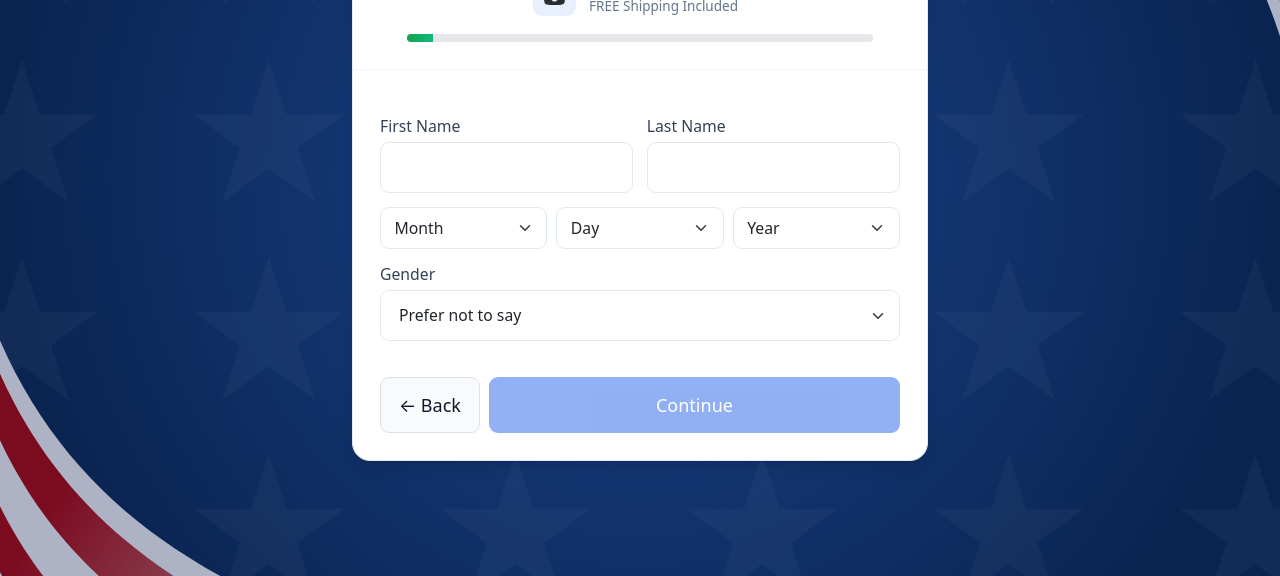
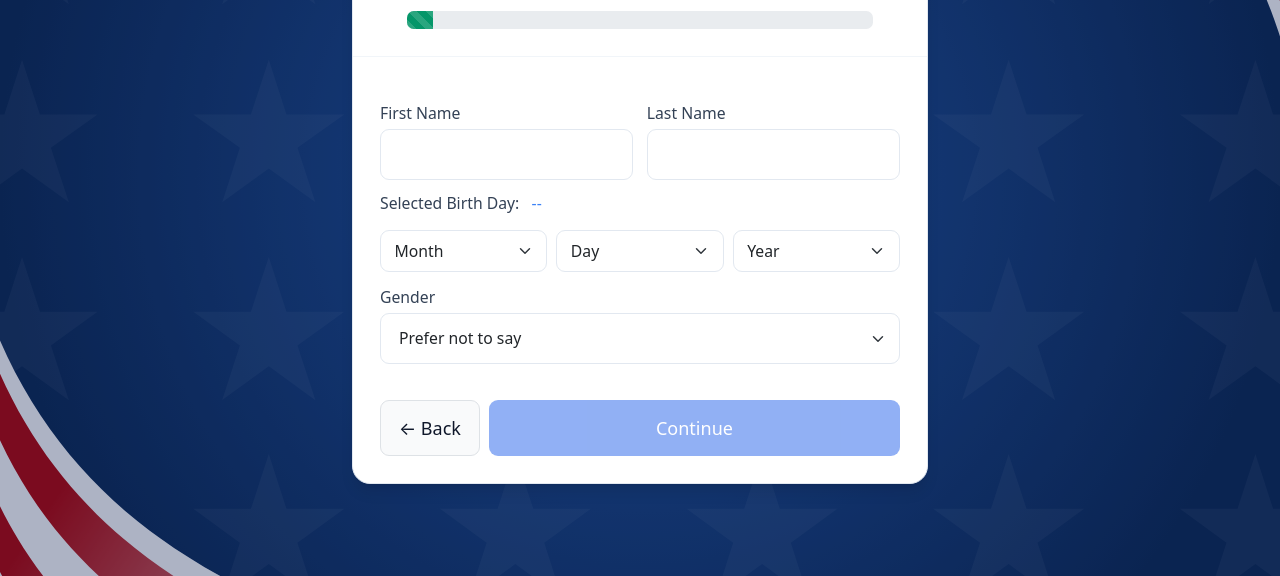
Before and after one commit to advoryan/quiz-aiq, a plain HTML site: page _new_quiz_Flow/qiz/reward.html in a window 1280 px wide. Shown: the part 224-800 px from the top of the page. Drawn offline with nearby package versions, Linux system fonts and the light colour scheme.

Commit message:
pro+bday

```diff
--- a/_new_quiz_Flow/qiz/reward.html
+++ b/_new_quiz_Flow/qiz/reward.html
@@ -68,6 +68,11 @@
     </script>
 
     <style>
+
+      :root {
+        --bs-success-rgb: 5, 150, 105;
+        color: #16a34a;
+      }
       /* small custom tweaks */
       body { -webkit-font-smoothing:antialiased; }
 
@@ -152,8 +157,9 @@
               <div class="progress-label">Progress</div>
               <div class="text-xs text-slate-500">{{ Math.round(progressPercent) }}%</div>
             </div> -->
-            <div class="progress-track" role="progressbar" :aria-valuenow="Math.round(progressPercent)" aria-valuemin="0" aria-valuemax="100" @click="gotoByClick($event)">
-              <div class="progress-fill" :style="{ width: progressPercent + '%' }" aria-hidden="true"></div>
+            <!-- Bootstrap progress bar bound to Vue computed progressPercent; clickable to navigate -->
+            <div class="progress" role="progressbar" :aria-valuenow="Math.round(progressPercent)" aria-valuemin="0" aria-valuemax="100">
+              <div class="progress-bar progress-bar-striped bg-success progress-bar-animated" role="progressbar" :aria-valuenow="Math.round(progressPercent)" aria-valuemin="0" aria-valuemax="100" :style="{ width: progressPercent + '%' }"></div>
             </div>
           </div>
 
@@ -193,6 +199,10 @@
                 </label>
               </div>
 
+              <div class="min-w-100 pt-2 pb-0">
+                <label class="text-sm text-slate-700">Selected Birth Day: &nbsp;
+                <span class="font-medium text-blue-500">{{ data.dobMonth + '-' + data.dobDay + '-' + data.dobYear }}</span></label>
+              </div>
               <div class="mt-3 grid grid-cols-3 gap-2">
                 <!-- Month -->
                 <select v-model="data.dobMonth" name="bday-month" autocomplete="bday-month" class="rounded-lg border border-slate-200 px-3 py-2 text-sm form-select">
```
